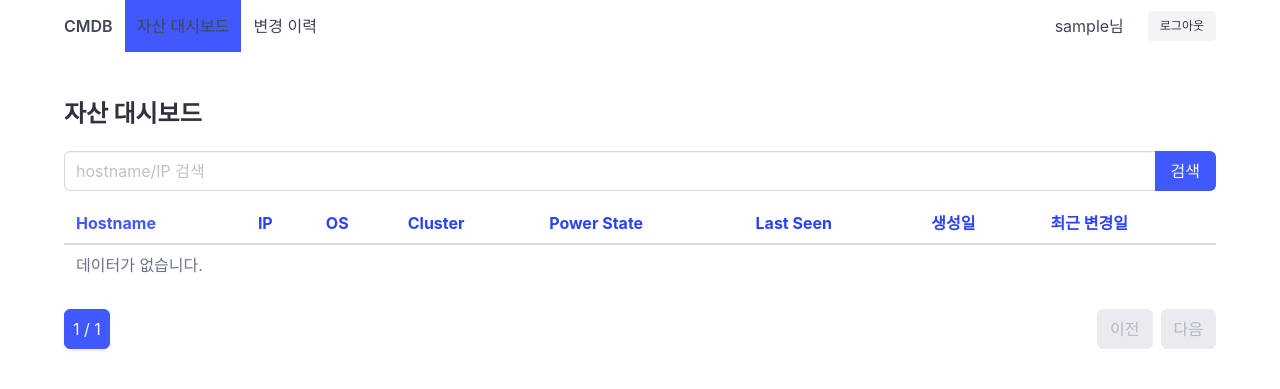
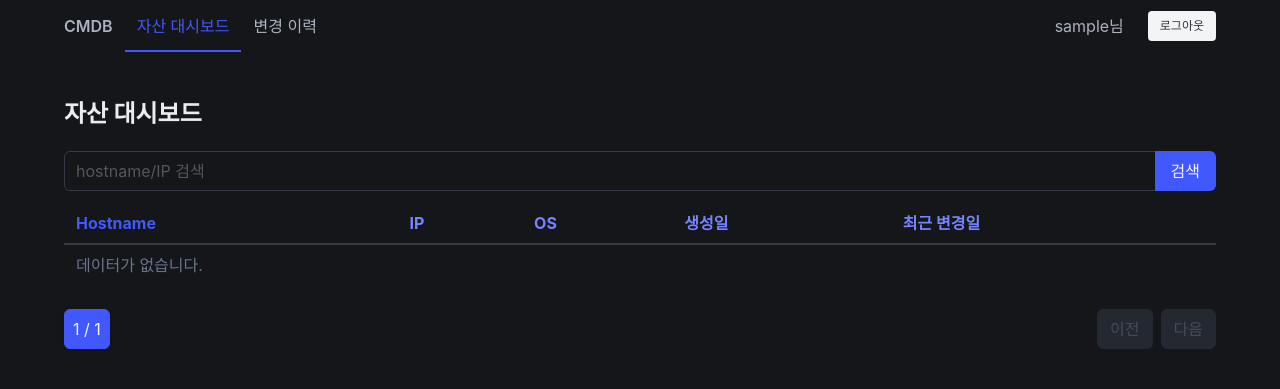
Before and after one commit to guv03/cmdb-core, a Django app: page /dashboard/assets/ in a window 1280 px wide. Shown: the top 389 px of the page. Run offline with Django 5.2, Linux system fonts and the light colour scheme; the visitor is signed in with stand-in values (Sample User, id 1); data that the repository does not hold is empty.

Commit message:
feat: 대시보드 컬럼 정리, facts 팝업, 다크 테마 적용
- 기본 컬럼을 Hostname/IP/OS/생성일/최근 변경일로 축소(Cluster/Power
  State/Last Seen은 vCenter/Nutanix 미연동 상태에서 항상 비어있어 제거)
- 행 클릭 시 해당 자산의 raw facts를 모달 팝업으로 pretty-print해서
  보여주는 기능 추가 (/dashboard/assets/<id>/facts/, 로그인 필요)
- vendoring된 Bulma 1.0.4의 내장 다크 테마 적용(data-theme="dark"),
  상단 메뉴 선택 표시를 배경색 대신 밑줄 강조로 커스텀

```diff
--- a/dashboard/queries.py
+++ b/dashboard/queries.py
@@ -7,9 +7,6 @@ FIXED_COLUMNS = [
     {"key": "hostname", "label": "Hostname", "lookup": "hostname"},
     {"key": "primary_ip", "label": "IP", "lookup": "primary_ip"},
     {"key": "os_family", "label": "OS", "lookup": "hostfact__os_family"},
-    {"key": "cluster_name", "label": "Cluster", "lookup": "hostfact__cluster_name"},
-    {"key": "power_state", "label": "Power State", "lookup": "hostfact__power_state"},
-    {"key": "last_seen_at", "label": "Last Seen", "lookup": "hostfact__last_seen_at"},
     {"key": "created_at", "label": "생성일", "lookup": "created_at"},
     {"key": "last_changed_at", "label": "최근 변경일", "lookup": "last_changed_at"},
 ]
--- a/dashboard/templates/dashboard/asset_list.html
+++ b/dashboard/templates/dashboard/asset_list.html
@@ -28,21 +28,10 @@
     </thead>
     <tbody>
       {% for row in rows %}
-      <tr>
+      <tr class="asset-row" style="cursor: pointer;" data-asset-id="{{ row.asset.id }}" data-hostname="{{ row.asset.hostname }}">
         <td>{{ row.asset.hostname }}</td>
         <td>{{ row.asset.primary_ip|default:"" }}</td>
         <td>{{ row.hostfact.os_family|default:"" }}</td>
-        <td>{{ row.hostfact.cluster_name|default:"" }}</td>
-        <td>
-          {% if row.hostfact.power_state == "poweredOn" %}
-          <span class="tag is-success is-light">{{ row.hostfact.power_state }}</span>
-          {% elif row.hostfact.power_state == "poweredOff" %}
-          <span class="tag is-danger is-light">{{ row.hostfact.power_state }}</span>
-          {% elif row.hostfact.power_state %}
-          <span class="tag is-light">{{ row.hostfact.power_state }}</span>
-          {% endif %}
-        </td>
-        <td>{{ row.hostfact.last_seen_at|default:"" }}</td>
         <td>{{ row.asset.created_at|default:"" }}</td>
         <td>{{ row.asset.last_changed_at|default:"" }}</td>
         {% for value in row.dynamic_values %}
@@ -71,4 +60,52 @@
     <span class="pagination-link is-current">{{ page_obj.number }} / {{ page_obj.paginator.num_pages }}</span>
   </span>
 </nav>
+
+<div class="modal" id="factsModal">
+  <div class="modal-background"></div>
+  <div class="modal-card" style="width: 90%; max-width: 960px;">
+    <header class="modal-card-head">
+      <p class="modal-card-title" id="factsModalTitle">Facts</p>
+      <button class="delete" aria-label="close" id="factsModalClose"></button>
+    </header>
+    <section class="modal-card-body">
+      <pre id="factsModalBody" style="white-space: pre-wrap; word-break: break-all; max-height: 70vh; overflow-y: auto;">불러오는 중...</pre>
+    </section>
+  </div>
+</div>
 {% endblock %}
+
+{% block extra_body %}
+<script>
+document.addEventListener('DOMContentLoaded', function () {
+  var modal = document.getElementById('factsModal');
+  var modalTitle = document.getElementById('factsModalTitle');
+  var modalBody = document.getElementById('factsModalBody');
+
+  function closeModal() {
+    modal.classList.remove('is-active');
+  }
+
+  document.querySelectorAll('.asset-row').forEach(function (row) {
+    row.addEventListener('click', function () {
+      var assetId = row.dataset.assetId;
+      modalTitle.textContent = row.dataset.hostname + ' - Facts';
+      modalBody.textContent = '불러오는 중...';
+      modal.classList.add('is-active');
+
+      fetch('/dashboard/assets/' + assetId + '/facts/')
+        .then(function (res) { return res.json(); })
+        .then(function (data) {
+          modalBody.textContent = JSON.stringify(data.raw_facts, null, 2);
+        })
+        .catch(function () {
+          modalBody.textContent = '불러오기 실패';
+        });
+    });
+  });
+
+  document.getElementById('factsModalClose').addEventListener('click', closeModal);
+  modal.querySelector('.modal-background').addEventListener('click', closeModal);
+});
+</script>
+{% endblock %}
--- a/dashboard/templates/dashboard/base.html
+++ b/dashboard/templates/dashboard/base.html
@@ -1,10 +1,18 @@
 {% load static %}<!DOCTYPE html>
-<html lang="ko">
+<html lang="ko" data-theme="dark">
 <head>
 <meta charset="UTF-8">
 <meta name="viewport" content="width=device-width, initial-scale=1">
 <title>{% block title %}CMDB{% endblock %}</title>
 <link rel="stylesheet" href="{% static 'dashboard/css/bulma.min.css' %}">
+<style>
+  /* 선택된 상단 메뉴를 배경색 대신 밑줄 강조로 표시 */
+  .navbar-item.is-active {
+    background-color: transparent;
+    color: var(--bulma-link);
+    box-shadow: inset 0 -2px 0 0 var(--bulma-link);
+  }
+</style>
 </head>
 <body>
 <nav class="navbar" role="navigation" aria-label="main navigation">
@@ -66,5 +74,6 @@ document.addEventListener('DOMContentLoaded', function () {
   }
 });
 </script>
+{% block extra_body %}{% endblock %}
 </body>
 </html>
--- a/dashboard/urls.py
+++ b/dashboard/urls.py
@@ -2,6 +2,7 @@ from django.contrib.auth.views import LogoutView
 from django.urls import path
 
 from dashboard.views import (
+    AssetFactsDetailView,
     AssetListAPIView,
     AssetListView,
     BulkPendingChangeDecisionView,
@@ -14,6 +15,7 @@ urlpatterns = [
     path("login/", DashboardLoginView.as_view(), name="dashboard-login"),
     path("logout/", LogoutView.as_view(), name="dashboard-logout"),
     path("assets/", AssetListView.as_view(), name="dashboard-asset-list"),
+    path("assets/<int:pk>/facts/", AssetFactsDetailView.as_view(), name="dashboard-asset-facts"),
     path("changes/", ChangeHistoryListView.as_view(), name="dashboard-change-history"),
     path(
         "changes/bulk-approve/",
--- a/dashboard/views.py
+++ b/dashboard/views.py
@@ -1,6 +1,7 @@
 from django.contrib import messages
 from django.contrib.auth.mixins import LoginRequiredMixin
 from django.contrib.auth.views import LoginView
+from django.http import JsonResponse
 from django.shortcuts import get_object_or_404, redirect
 from django.urls import reverse_lazy
 from django.views import View
@@ -9,6 +10,7 @@ from rest_framework.authentication import SessionAuthentication
 from rest_framework.generics import ListAPIView
 from rest_framework.permissions import IsAuthenticated
 
+from core.models import Asset
 from dashboard.queries import (
     build_rows,
     get_asset_queryset,
@@ -40,6 +42,14 @@ class AssetListView(LoginRequiredMixin, ListView):
         context["rows"] = build_rows(context["assets"], dynamic_field_definitions)
         context["current_q"] = self.request.GET.get("q", "")
         return context
+
+
+class AssetFactsDetailView(LoginRequiredMixin, View):
+    def get(self, request, pk):
+        asset = get_object_or_404(Asset, pk=pk)
+        hostfact = getattr(asset, "hostfact", None)
+        raw_facts = hostfact.raw_facts if hostfact is not None else {}
+        return JsonResponse({"hostname": asset.hostname, "raw_facts": raw_facts})
 
 
 class AssetListAPIView(ListAPIView):
```
